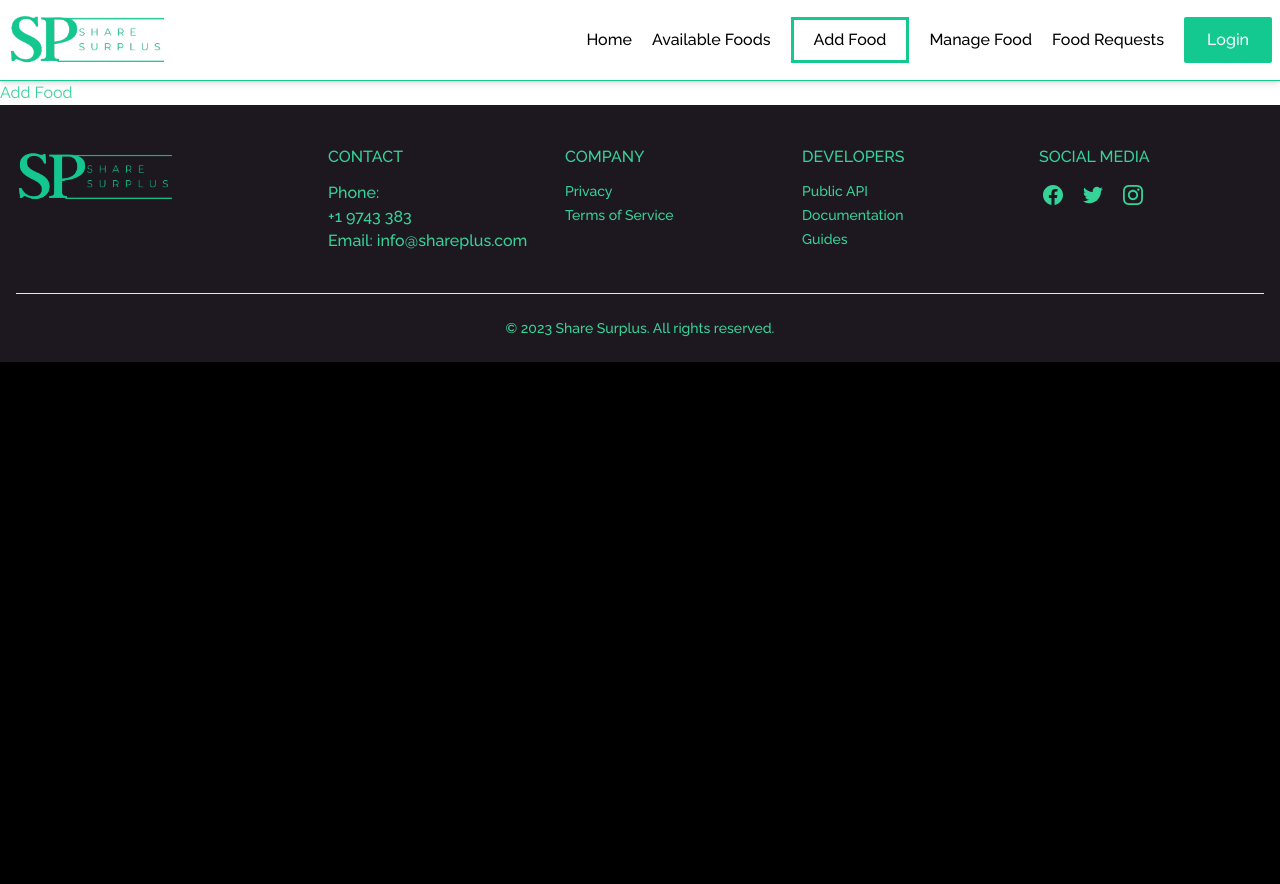
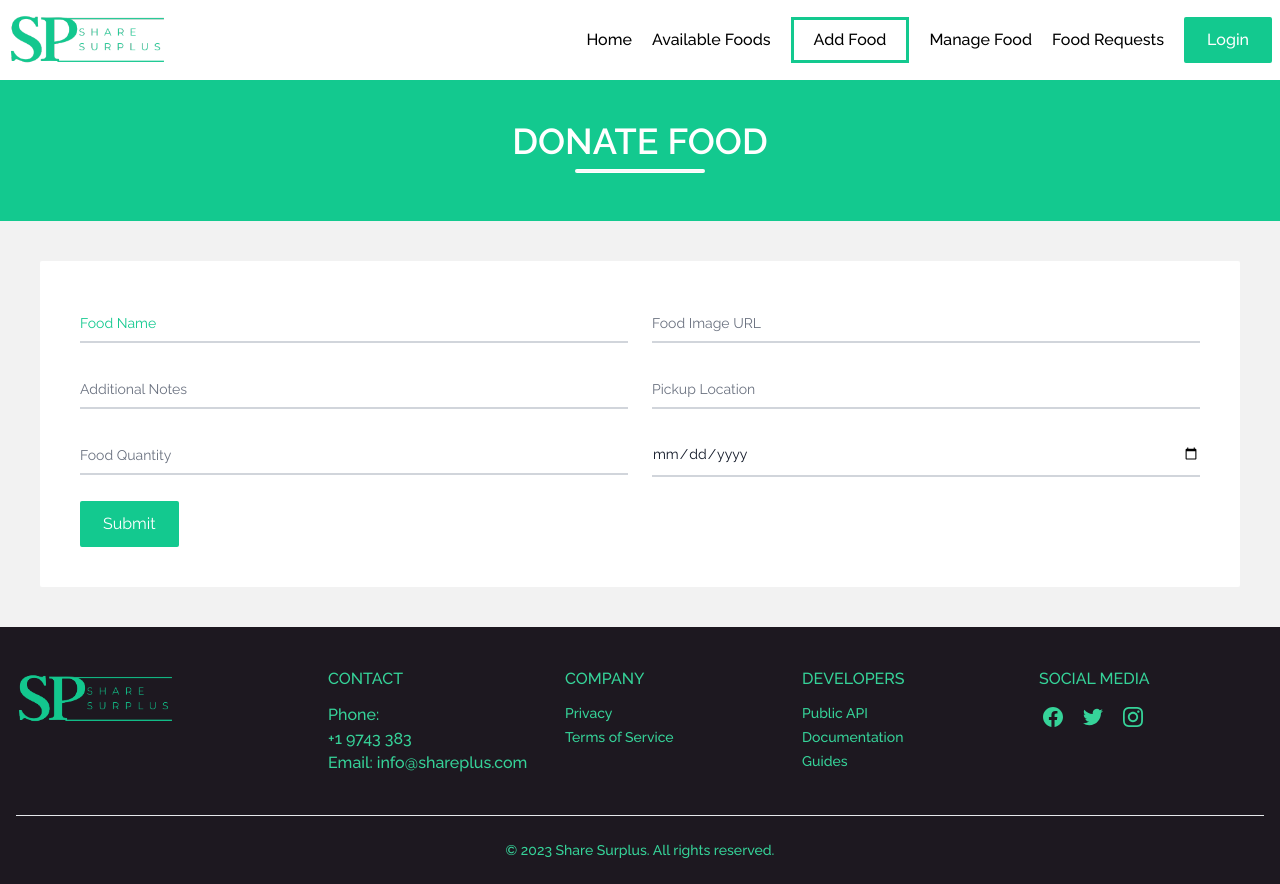
Before and after one commit to fr25foysal/SharePlus-Donation-Community, a React (Vite) app: page /add-food in a window 1280 px wide. Before the commit the page ends 800 px from the top, so only its background shows below. Built offline with nearby package versions, Linux system fonts and the light colour scheme; no server answers.

Commit message:
created add Food design

```diff
--- a/src/Pages/AddFood/AddFood.jsx
+++ b/src/Pages/AddFood/AddFood.jsx
@@ -1,9 +1,148 @@
+import axios from "axios";
+import WithContainer from "../../Components/WidthContainer/WithContainer"
+import useProvider from "../../Hooks/useProvider";
 
 const AddFood = () => {
+    const {user} = useProvider()
+    const handleSubmit = e =>{
+        e.preventDefault()
+        // const form = e.target.value
+        const FoodName = e.target.name.value
+        const FoodImage = e.target.image.value
+        const AdditionalNotes = e.target.description.value
+        const PickupLocation = e.target.location.value
+        const FoodQuantity = e.target.quantity.value
+        const ExpiredDate = e.target.date.value
+        const FoodStatus = 'available'
+        const DonatorEmail = user?.email
+        const DonatorName = user?.displayName
+
+        const foodData = {FoodName,FoodImage,AdditionalNotes,PickupLocation ,ExpiredDate, FoodQuantity,FoodStatus,DonatorName,DonatorEmail}
+
+        axios.post()
+    }
     return (
-        <div>
-            <h2>Add Food </h2>
+      <div className="">
+        <div className="text-4xl bg-accent text-center p-10 font-semibold uppercase text-white">
+          <h2>Donate Food</h2>
+          <div className="divider w-[130px] m-2 bg-white h-1 rounded-sm mx-auto"></div>
         </div>
+        <div className="bg-secondary p-10">
+          <WithContainer>
+            <div className="">
+              <form
+                onSubmit={handleSubmit}
+                className="p-10 bg-white rounded-sm"
+              >
+                <div className="grid md:grid-cols-2 md:gap-6">
+                  <div className="relative z-0 w-full mb-6 group">
+                    <input
+                      type="text"
+                      name="name"
+                      id="floating_email"
+                      className="block py-2.5 px-0 w-full text-sm text-neutral bg-transparent border-0 border-b-2 border-gray-300 appearance-none dark:text-white dark:border-gray-600 dark:focus:border-blue-500 focus:outline-none focus:ring-0 focus:border-accent peer"
+                      placeholder=" "
+                      required
+                    />
+                    <label
+                      htmlFor="floating_email"
+                      className="peer-focus:font-medium absolute text-sm dark:text-gray-400 duration-300 transhtmlForm -translate-y-6 scale-75 top-3 -z-10 origin-[0] peer-focus:left-0 peer-focus:text-accent text-accent peer-focus:dark:text-blue-500 peer-placeholder-shown:scale-100 peer-placeholder-shown:translate-y-0 peer-focus:scale-75 peer-focus:-translate-y-6"
+                    >
+                      Food Name
+                    </label>
+                  </div>
+                  <div className="relative z-0 w-full mb-6 group">
+                    <input
+                      type="text"
+                      name="image"
+                      id="floating_password"
+                      className="block py-2.5 px-0 w-full text-sm text-gray-900 bg-transparent border-0 border-b-2 border-gray-300 appearance-none dark:text-white dark:border-gray-600 dark:focus:border-blue-500 focus:outline-none focus:ring-0 focus:border-accent peer"
+                      placeholder=" "
+                      required
+                    />
+                    <label
+                      htmlFor="floating_password"
+                      className="peer-focus:font-medium absolute text-sm text-gray-500 dark:text-gray-400 duration-300 transhtmlForm -translate-y-6 scale-75 top-3 -z-10 origin-[0] peer-focus:left-0 peer-focus:text-accent peer-focus:dark:text-blue-500 peer-placeholder-shown:scale-100 peer-placeholder-shown:translate-y-0 peer-focus:scale-75 peer-focus:-translate-y-6"
+                    >
+                      Food Image URL
+                    </label>
+                  </div>
+                </div>
+                <div className="grid md:grid-cols-2 md:gap-6">
+                  <div className="relative z-0 w-full mb-6 group">
+                    <input
+                      type="text"
+                      name="description"
+                      id="floating_repeat_password"
+                      className="block py-2.5 px-0 w-full text-sm text-gray-900 bg-transparent border-0 border-b-2 border-gray-300 appearance-none dark:text-white dark:border-gray-600 dark:focus:border-blue-500 focus:outline-none focus:ring-0 focus:border-accent peer"
+                      placeholder=" "
+                      required
+                    />
+                    <label
+                      htmlFor="floating_repeat_password"
+                      className="peer-focus:font-medium absolute text-sm text-gray-500 dark:text-gray-400 duration-300 transhtmlForm -translate-y-6 scale-75 top-3 -z-10 origin-[0] peer-focus:left-0 peer-focus:text-accent peer-focus:dark:text-blue-500 peer-placeholder-shown:scale-100 peer-placeholder-shown:translate-y-0 peer-focus:scale-75 peer-focus:-translate-y-6"
+                    >
+                      Additional Notes
+                    </label>
+                  </div>
+
+                  <div className="relative z-0 w-full mb-6 group">
+                    <input
+                      type="text"
+                      name="location"
+                      id="floating_first_name"
+                      className="block py-2.5 px-0 w-full text-sm text-gray-900 bg-transparent border-0 border-b-2 border-gray-300 appearance-none dark:text-white dark:border-gray-600 dark:focus:border-blue-500 focus:outline-none focus:ring-0 focus:border-accent peer"
+                      placeholder=" "
+                      required
+                    />
+                    <label
+                      htmlFor="floating_first_name"
+                      className="peer-focus:font-medium absolute text-sm text-gray-500 dark:text-gray-400 duration-300 transhtmlForm -translate-y-6 scale-75 top-3 -z-10 origin-[0] peer-focus:left-0 peer-focus:text-accent peer-focus:dark:text-blue-500 peer-placeholder-shown:scale-100 peer-placeholder-shown:translate-y-0 peer-focus:scale-75 peer-focus:-translate-y-6"
+                    >
+                      Pickup Location
+                    </label>
+                  </div>
+                </div>
+                <div className="grid md:grid-cols-2 md:gap-6">
+                  <div className="relative z-0 w-full mb-6 group">
+                    <input
+                      type="number"
+                      pattern="[0-9]{3}-[0-9]{3}-[0-9]{4}"
+                      name="quantity"
+                      id="floating_phone"
+                      className="block py-2.5 px-0 w-full text-sm text-gray-900 bg-transparent border-0 border-b-2 border-gray-300 appearance-none dark:text-white dark:border-gray-600 dark:focus:border-blue-500 focus:outline-none focus:ring-0 focus:border-accent peer"
+                      placeholder=" "
+                      required
+                    />
+                    <label
+                      htmlFor="floating_phone"
+                      className="peer-focus:font-medium absolute text-sm text-gray-500 dark:text-gray-400 duration-300 transhtmlForm -translate-y-6 scale-75 top-3 -z-10 origin-[0] peer-focus:left-0 peer-focus:text-accent peer-focus:dark:text-blue-500 peer-placeholder-shown:scale-100 peer-placeholder-shown:translate-y-0 peer-focus:scale-75 peer-focus:-translate-y-6"
+                    >
+                      Food Quantity
+                    </label>
+                  </div>
+                  <div className="relative z-0 w-full mb-6 group">
+                    <input
+                      type="date"
+                      name="date"
+                      id="floating_company"
+                      className="block py-2.5 px-0 w-full text-sm text-gray-900 bg-transparent border-0 border-b-2 border-gray-300 appearance-none dark:text-white dark:border-gray-600 dark:focus:border-blue-500 focus:outline-none focus:ring-0 focus:border-accent peer"
+                      placeholder=" "
+                      required
+                    />
+                  </div>
+                </div>
+                <button
+                  type="submit"
+                  className="bg-accent px-5 border-[3px] transition-all border-accent hover:bg-transparent hover:text-accent py-2 rounded-sm text-white"
+                >
+                  Submit
+                </button>
+              </form>
+            </div>
+          </WithContainer>
+        </div>
+      </div>
     );
 };
 
--- a/src/Pages/AvailableFood/AvailableFood.jsx
+++ b/src/Pages/AvailableFood/AvailableFood.jsx
@@ -42,8 +42,8 @@ const AvailableFood = () => {
     return (
       <div className="">
         <div className="text-4xl bg-accent text-center p-10 font-semibold uppercase text-white">
-          <h2>Featured Foods</h2>
-          <div className="divider w-[130px] m-0 bg-white h-1 rounded-sm mx-auto"></div>
+          <h2>Available Foods</h2>
+          <div className="divider w-[130px] m-2 bg-white h-1 rounded-sm mx-auto"></div>
         </div>
         <div className="bg-secondary">
           <WithContainer>
--- a/src/Pages/Home/Home.jsx
+++ b/src/Pages/Home/Home.jsx
@@ -25,7 +25,7 @@ const Home = () => {
 
           </div>
           <div className="w-32 mx-auto">
-            <Link to={'/available-food'} className="bg-transparent text-center px-4 border-[3px] transition-all border-accent hover:bg-accent hover:text-white py-2 rounded-sm text-accent">Show All</Link>
+            <Link to={'/available-food'} className="bg-transparent text-center px-4 border-[3px] transition-all border-accent hover:bg-accent hover:text-white py-2 rounded-sm text-neutral">Show All</Link>
           </div>
            </WithContainer>
         </div>
--- a/src/Pages/Home/HomefeaturedFood.jsx
+++ b/src/Pages/Home/HomefeaturedFood.jsx
@@ -28,7 +28,7 @@ const HomefeaturedFood = ({food}) => {
         <img
           src={FoodImage}
           alt={FoodName}
-          className="object-cover object-center w-full h-72 dark:bg-gray-500"
+          className="object-cover object-center w-full h-64  dark:bg-gray-500"
         />
         <div className="p-3 flex flex-col">
           <div className="pt-2 pb-2 grow-0">
--- a/src/Pages/SingleFood/SingleFood.jsx
+++ b/src/Pages/SingleFood/SingleFood.jsx
@@ -107,7 +107,7 @@ const SingleFood = () => {
           <div className="flex-1 hidden lg:block rounded-sm p-5 bg-white">
             <div className="bg-secondary p-5">
               <h2 className="text-2xl mb-5 font-semibold text-center">
-                Featured Foods
+                More Foods
               </h2>
               <div className="grid gap-4">
             {
```
